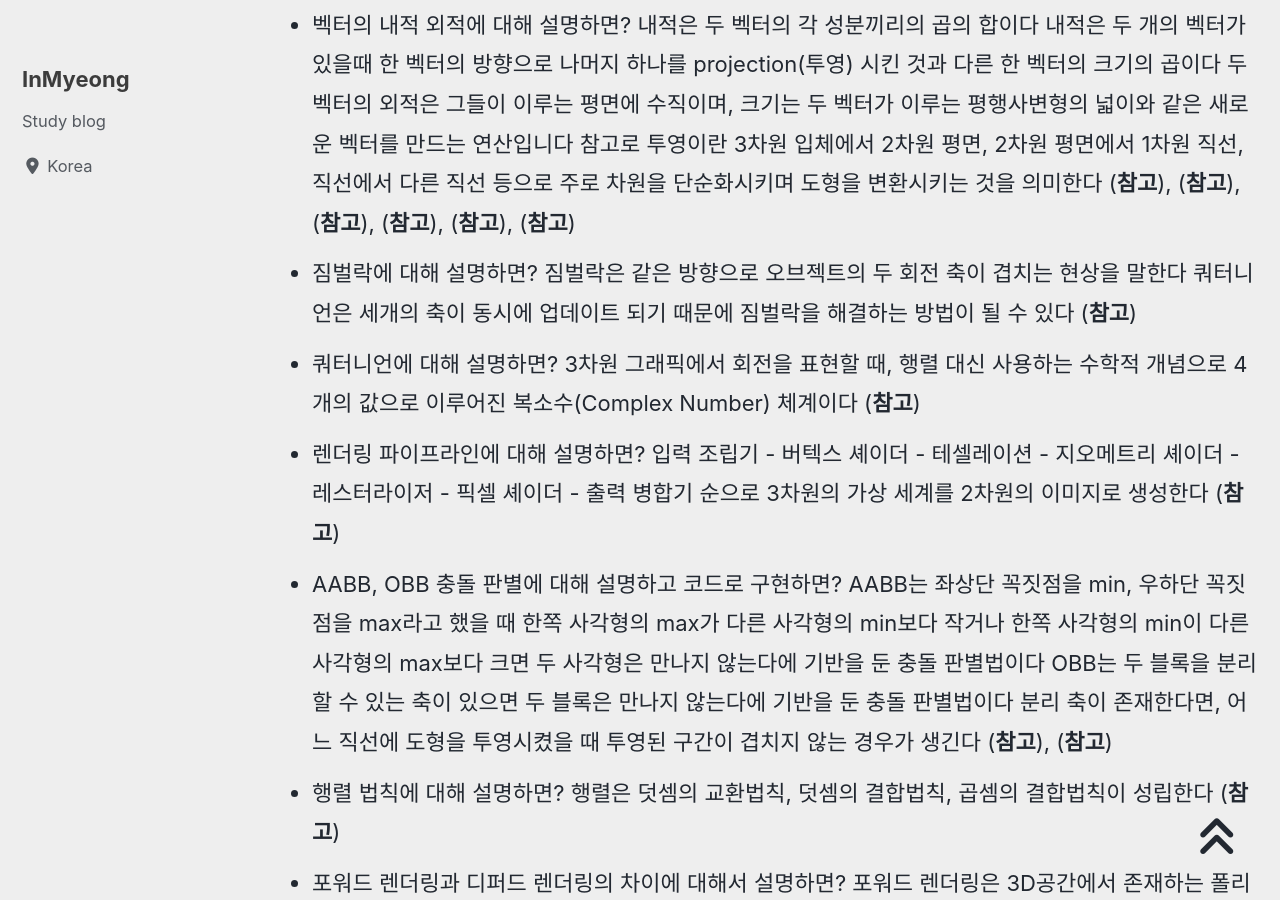
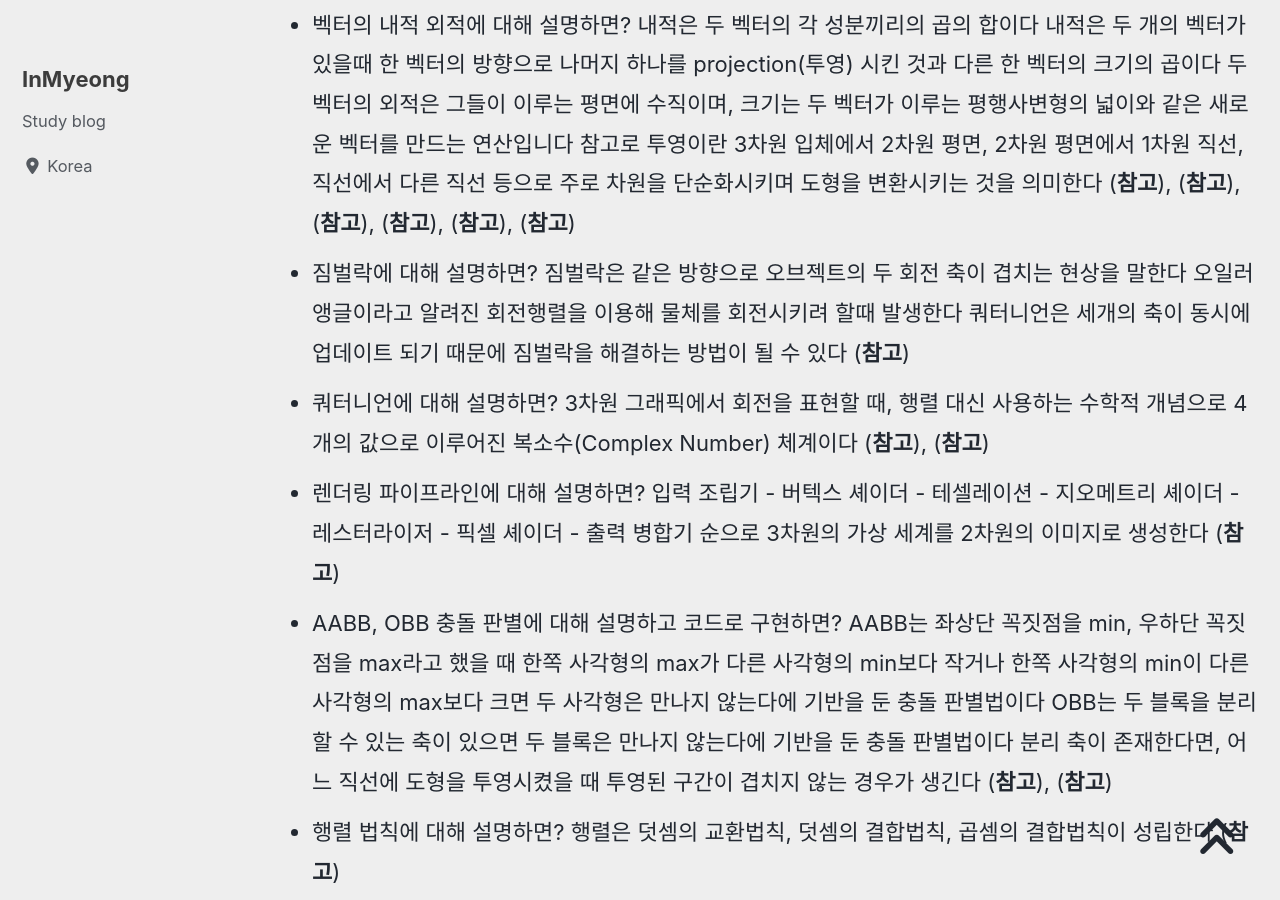
Before and after one commit to devMyeong/devMyeong.github.io, a Jekyll site: the page built from _posts/cs/2022-09-05-블로그-면접준비.md, in a window 1280 px wide and 900 px high, scrolled down 19303 px. Built offline with Jekyll 4.4.1, drawn with Linux system fonts in a browser that asks for light colours; cached includes are drawn as plain includes; nearby versions of some CDN libraries; some web fonts are replaced; comment, search, counter and statistics services are not loaded.

Commit message:
Chore : 수정

```diff
--- a/_posts/cs/2022-09-05-블로그-면접준비.md
+++ b/_posts/cs/2022-09-05-블로그-면접준비.md
@@ -185,8 +185,8 @@ last_modified_at: 2022-10-30
 
 ### 01-4 그래픽스 ( 중요도 상 )
 - 벡터의 내적 외적에 대해 설명하면? 내적은 두 벡터의 각 성분끼리의 곱의 합이다 내적은 두 개의 벡터가 있을때 한 벡터의 방향으로 나머지 하나를 projection(투영) 시킨 것과 다른 한 벡터의 크기의 곱이다 두 벡터의 외적은 그들이 이루는 평면에 수직이며, 크기는 두 벡터가 이루는 평행사변형의 넓이와 같은 새로운 벡터를 만드는 연산입니다 참고로 투영이란 3차원 입체에서 2차원 평면, 2차원 평면에서 1차원 직선, 직선에서 다른 직선 등으로 주로 차원을 단순화시키며 도형을 변환시키는 것을 의미한다 ([**참고**](http://www.findmean.com/%EC%88%98%ED%95%99/%EB%B2%A1%ED%84%B0/%EB%B2%A1%ED%84%B0%EC%9D%98-%EB%82%B4%EC%A0%81/)), ([**참고**](https://www.youtube.com/watch?v=sOAgJmsHKLE)), ([**참고**](http://www.findmean.com/%EC%88%98%ED%95%99/%EB%B2%A1%ED%84%B0/%EB%B2%A1%ED%84%B0%EC%9D%98-%EC%99%B8%EC%A0%81/)), ([**참고**](https://www.youtube.com/watch?v=Muu6PLRQXZk)), ([**참고**](http://www.ktword.co.kr/test/view/view.php?m_temp1=4795)), ([**참고**](https://lee-seokhyun.gitbook.io/game-programming/client/easy-mathematics/3d/3d-5.))
-- 짐벌락에 대해 설명하면? 짐벌락은 같은 방향으로 오브젝트의 두 회전 축이 겹치는 현상을 말한다 쿼터니언은 세개의 축이 동시에 업데이트 되기 때문에 짐벌락을 해결하는 방법이 될 수 있다 ([**참고**](https://chonjay.tistory.com/entry/%EC%98%A4%EC%9D%BC%EB%9F%AC%EA%B0%81-gimbal-lock-%EB%AC%B8%EC%A0%9C%EC%BF%BC%ED%84%B0%EB%8B%88%EC%96%B8%EC%9C%BC%EB%A1%9C-%ED%95%B4%EA%B2%B0-%EA%B0%80%EB%8A%A5))
-- 쿼터니언에 대해 설명하면? 3차원 그래픽에서 회전을 표현할 때, 행렬 대신 사용하는 수학적 개념으로 4개의 값으로 이루어진 복소수(Complex Number) 체계이다 ([**참고**](https://showmiso.tistory.com/57))
+- 짐벌락에 대해 설명하면? 짐벌락은 같은 방향으로 오브젝트의 두 회전 축이 겹치는 현상을 말한다 오일러 앵글이라고 알려진 회전행렬을 이용해 물체를 회전시키려 할때 발생한다 쿼터니언은 세개의 축이 동시에 업데이트 되기 때문에 짐벌락을 해결하는 방법이 될 수 있다 ([**참고**](https://chonjay.tistory.com/entry/%EC%98%A4%EC%9D%BC%EB%9F%AC%EA%B0%81-gimbal-lock-%EB%AC%B8%EC%A0%9C%EC%BF%BC%ED%84%B0%EB%8B%88%EC%96%B8%EC%9C%BC%EB%A1%9C-%ED%95%B4%EA%B2%B0-%EA%B0%80%EB%8A%A5))
+- 쿼터니언에 대해 설명하면? 3차원 그래픽에서 회전을 표현할 때, 행렬 대신 사용하는 수학적 개념으로 4개의 값으로 이루어진 복소수(Complex Number) 체계이다 ([**참고**](https://showmiso.tistory.com/57)), ([**참고**](https://hub1234.tistory.com/21))
 - 렌더링 파이프라인에 대해 설명하면? 입력 조립기 - 버텍스 셰이더 - 테셀레이션 - 지오메트리 셰이더 - 레스터라이저 - 픽셀 셰이더 - 출력 병합기 순으로 3차원의 가상 세계를 2차원의 이미지로 생성한다 ([**참고**](https://doobudubu.tistory.com/m/243))
 - AABB, OBB 충돌 판별에 대해 설명하고 코드로 구현하면? AABB는 좌상단 꼭짓점을 min, 우하단 꼭짓점을 max라고 했을 때 한쪽 사각형의 max가 다른 사각형의 min보다 작거나 한쪽 사각형의 min이 다른 사각형의 max보다 크면 두 사각형은 만나지 않는다에 기반을 둔 충돌 판별법이다 OBB는 두 블록을 분리할 수 있는 축이 있으면 두 블록은 만나지 않는다에 기반을 둔 충돌 판별법이다 분리 축이 존재한다면, 어느 직선에 도형을 투영시켰을 때 투영된 구간이 겹치지 않는 경우가 생긴다 ([**참고**](https://kareus.tistory.com/m/15)), ([**참고**](https://justicehui.github.io/other-algorithm/2018/06/23/OBB/))
 - 행렬 법칙에 대해 설명하면? 행렬은 덧셈의 교환법칙, 덧셈의 결합법칙, 곱셈의 결합법칙이 성립한다  ([**참고**](http://matrix.skku.ac.kr/sglee/linear/ocu/20103.html))
```
